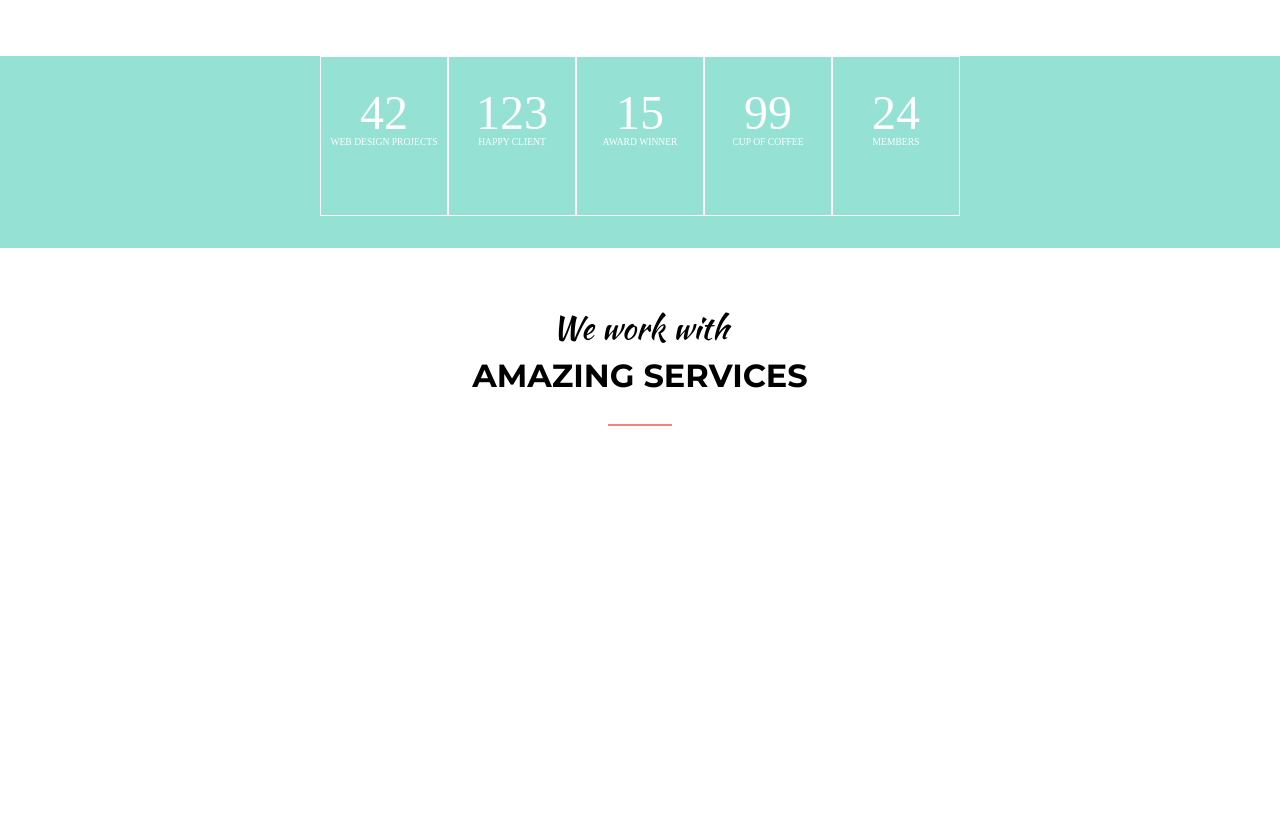
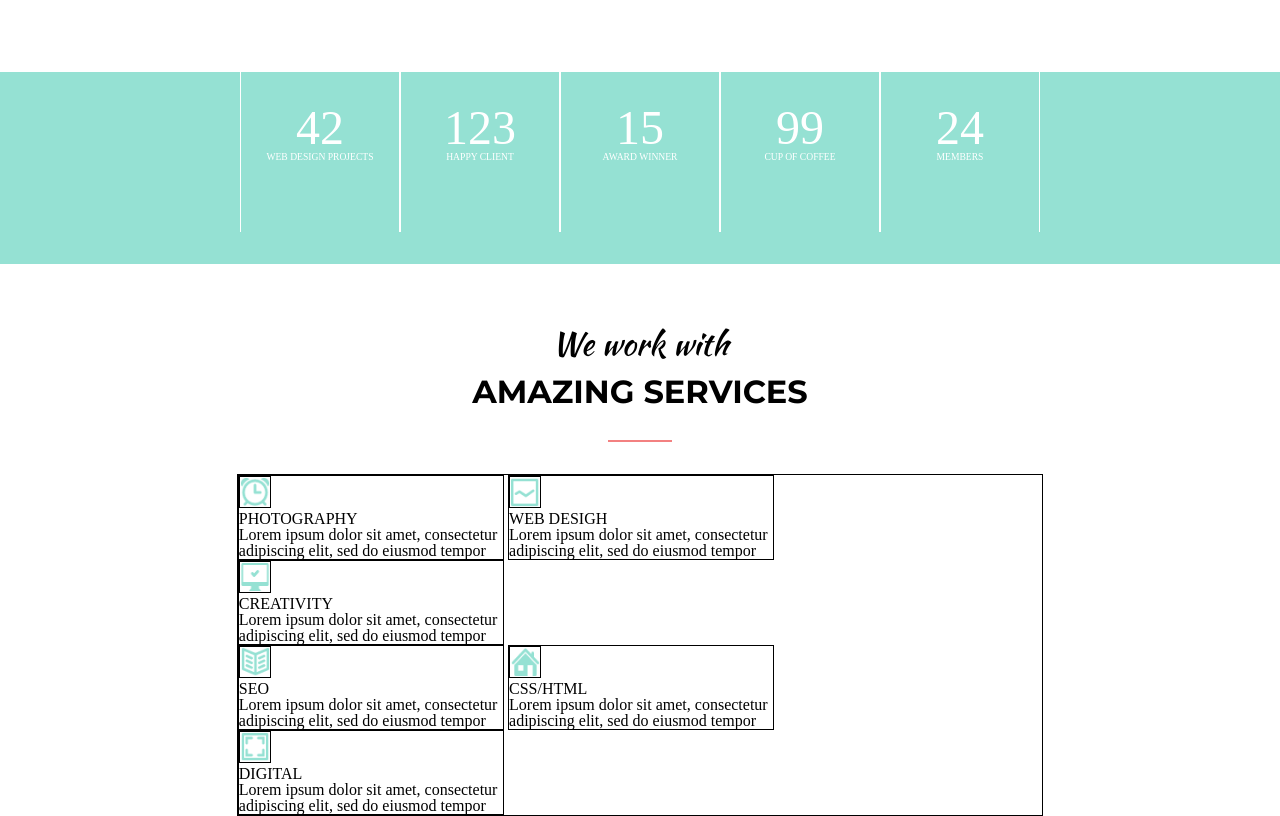
Before and after one commit to Valdascr/MoGo, a plain HTML site: page index.html in a window 1280 px wide. Shown: the part 1384-2200 px from the top of the page. Before the commit the page ends 1842 px from the top, so only its background shows below. Drawn offline with Linux system fonts and the light colour scheme.

Commit message:
Third page start, Number section finished

```diff
--- a/index.html
+++ b/index.html
@@ -58,23 +58,23 @@
         </div>
         <div class="numbers">
             <!-- <div class="boxContainer"> -->
-                <div class="box">
+                <div class="boxNumber">
                     <h1>42</h1>
                     <p>WEB DESIGN PROJECTS</p>
                 </div>
-                <div class="box">
+                <div class="boxNumber">
                     <h1>123</h1>
                     <p>HAPPY CLIENT</p>
                 </div>
-                <div class="box">
+                <div class="boxNumber">
                     <h1>15</h1>
                     <p>AWARD WINNER</p>
                 </div>
-                <div class="box">
+                <div class="boxNumber">
                     <h1>99</h1>
                     <p>CUP OF COFFEE</p>
                 </div>
-                <div class="box">
+                <div class="boxNumber">
                     <h1>24</h1>
                     <p>MEMBERS</p>
                 </div>
@@ -85,7 +85,49 @@
                 <h1>We work with</h1>
                 <h2>AMAZING SERVICES</h2>
                 <div class="line"></div>
-
+            </div>
         </div>
+    <div class="boxContainer">
+        <div class="boxOne">
+            <div class="boxTop">
+                <img src="./images/ALARM.png" alt="Alarm">
+                <h1>PHOTOGRAPHY</h1>
+                <p>Lorem ipsum dolor sit amet, consectetur
+                   adipiscing elit, sed do eiusmod tempor</p>
+            </div>
+            <div class="boxTop">
+                <img src="./images/line_graph.png" alt="Line graph">
+                <h1>WEB DESIGH</h1>
+                <p>Lorem ipsum dolor sit amet, consectetur
+                   adipiscing elit, sed do eiusmod tempor</p>
+            </div>
+            <div class="boxTop">
+                <img src="./images/computer.png" alt="computer">
+                <h1>CREATIVITY</h1>
+                <p>Lorem ipsum dolor sit amet, consectetur
+                   adipiscing elit, sed do eiusmod tempor</p>
+            </div>
+        </div>
+        <div class="boxTwo">
+            <div class="boxBottom">
+                <img src="./images/book.png" alt="book">
+                <h1>SEO</h1>
+                <p>Lorem ipsum dolor sit amet, consectetur
+                   adipiscing elit, sed do eiusmod tempor</p>
+            </div>
+            <div class="boxBottom">
+                <img src="./images/home.png" alt="House">
+                <h1>CSS/HTML</h1>
+                <p>Lorem ipsum dolor sit amet, consectetur
+                   adipiscing elit, sed do eiusmod tempor</p>
+            </div>
+            <div class="boxBottom">
+                <img src="./images/image.png" alt="Photo">
+                <h1>DIGITAL</h1>
+                <p>Lorem ipsum dolor sit amet, consectetur
+                   adipiscing elit, sed do eiusmod tempor</p>
+            </div>
+        </div>
+    </div>
 </body>
 </html>
--- a/style.sass
+++ b/style.sass
@@ -41,26 +41,25 @@ input
 $font-stack: 'Montserrat', sans-serif
 $font-second: 'Kaushan Script', cursive
 $font-size: 2rem
-<<<<<<< HEAD
 $margin-large: 4rem
 $margin-top-h2: 1rem
 $line-decoration: 2px solid #f38181
 $margin-between-line: 2rem
 $test-border: 1px solid black
+$margin-top: 5rem
 
 
-=======
-$margin-top: 5rem
-$margin-top-h2 1rem
->>>>>>> 9169bfdc07be42d82fed4a0e99d93e4b5a074b11
+@mixin divBox
+    display: inline-block
+    width: 33.1%
+    border: $test-border
+
 
 .container
     position: relative
     background-image: url(./images/eagle_background.jpg)
     width: 100%
     height: 100vh
-    // border: 1px solid black
-
 
     nav
         text-align: right
@@ -110,7 +109,6 @@ $margin-top-h2 1rem
         color: white
         font-weight: bold
         margin-bottom: 4rem
-        // border: 1px solid black
 
 
     .line
@@ -138,11 +136,7 @@ $margin-top-h2 1rem
 .secondPage
     position: relative
     width: 100%
-<<<<<<< HEAD
-    margin-top: $margin-large
-=======
     margin-top: $margin-top
->>>>>>> 9169bfdc07be42d82fed4a0e99d93e4b5a074b11
 
     .sectionOne
         text-align: center
@@ -155,7 +149,7 @@ $margin-top-h2 1rem
             font-family: $font-stack
             font-size: $font-size
             font-weight: bold
-<<<<<<< HEAD
+
             margin-top: $margin-top-h2
 
         .line
@@ -166,16 +160,12 @@ $margin-top-h2 1rem
             margin-bottom: $margin-between-line
 
         p
-            // border: 1px solid blue
             width: 55%
             margin: 0 auto
             color: #999999
             margin-bottom: $margin-large
 
     .images
-        // position: absolute
-        // margin: 0 auto
-        // border: 1px solid red
         text-align: center
         margin-bottom: $margin-large
 
@@ -191,25 +181,26 @@ $margin-top-h2 1rem
     background-color: #95e1d3
     height: 12rem
 
-    .box
-        border: 1px solid white
-        display: inline-block
-        height: 20vh
-        width: 10%
-        margin: 0 auto
-        border-spacing: 0
-        font-size: 1rem
-        color: white
+.boxNumber
+    border-right: 1px solid white
+    border-left: 1px solid white
+    display: inline-block
+    height: 20vh
+    width: 12.5%
+    margin: 0 auto
+    border-spacing: 0
+    font-size: 1rem
+    color: white
 
-        h1
-            text-align: center
-            padding-top: 2rem
-            font-size: 3rem
+    h1
+        text-align: center
+        padding-top: 2rem
+        font-size: 3rem
 
-        p
-            font-size: 0.60rem
-            text-align: center
-            height: 3rem
+    p
+        font-size: 0.60rem
+        text-align: center
+        height: 3rem
 
 .thirdPage
     position: relative
@@ -236,15 +227,20 @@ $margin-top-h2 1rem
             margin-top: $margin-between-line
             margin-bottom: $margin-between-line
 
+.boxContainer
+    margin: 0 auto
+    width: 63%
+    border: $test-border
+    font-size 0
+
+    img
+        width: 2rem
+        height: 2rem
+        border: $test-border
+
+    .boxTop
+        @include divBox
 
 
-
-
-
-
-
-
-
-=======
-            margint-top: $margin-top-h2
->>>>>>> 9169bfdc07be42d82fed4a0e99d93e4b5a074b11
+    .boxBottom
+        @include divBox
```
Also changed, not shown: images/book.png (renamed from images/BOOK 2.png), images/computer.png (renamed from images/COMPUTER _ OK.png), images/line_graph.png (renamed from images/LINE GRAPH.png), style.css, 1 other file.
